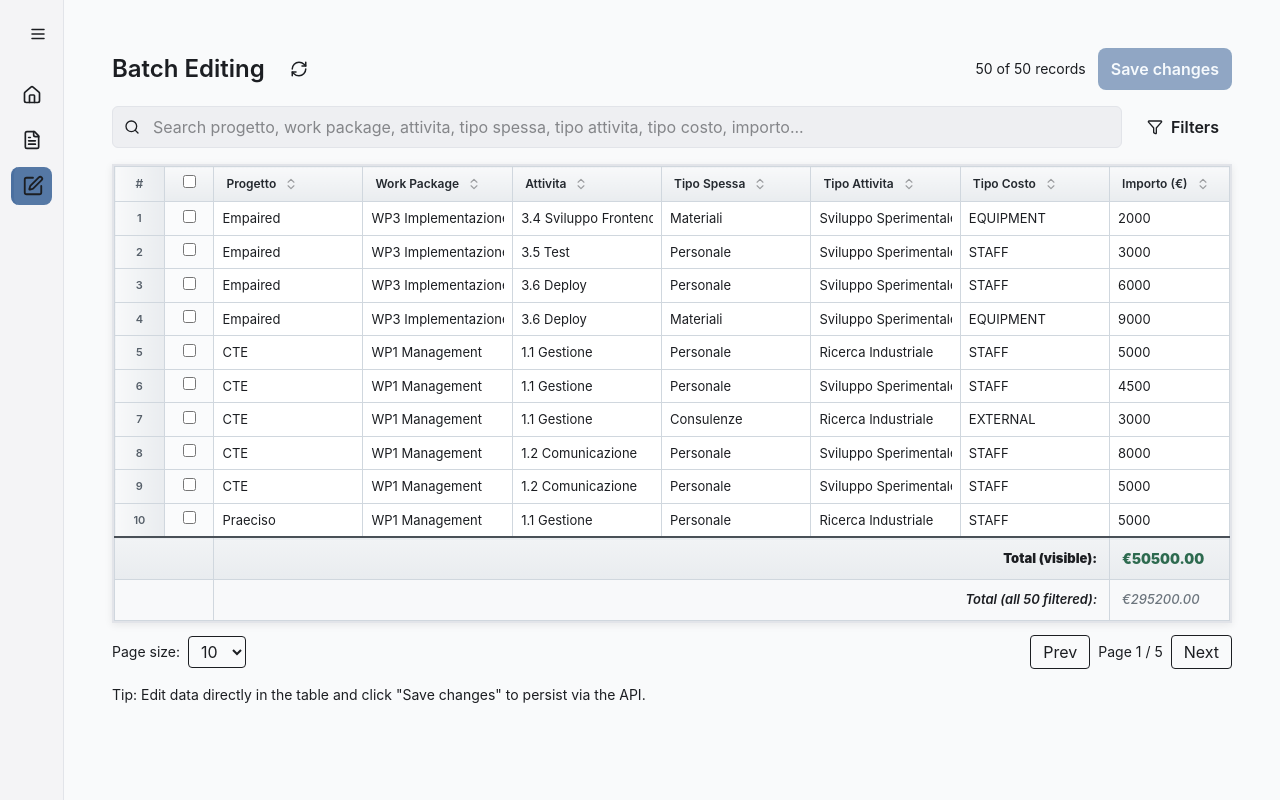
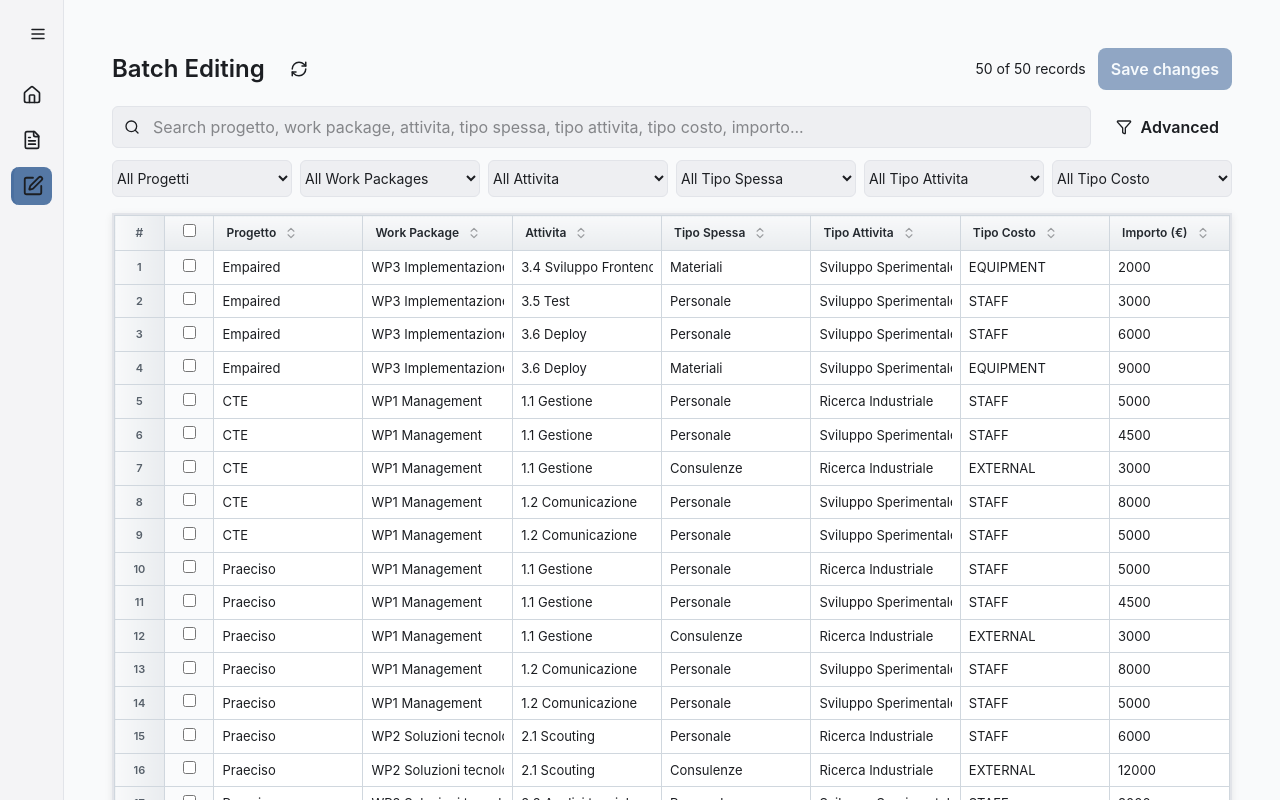
Before and after one commit to DouiriMouheb/FRONT-END-MD, a React (Vite) app: page /batch-editing in a window 1280 px wide. Shown: the top 800 px of the page. Built offline with nearby package versions, Linux system fonts and the light colour scheme.

Commit message:
added the dynamic  filter by columun

```diff
--- a/src/pages/BatchEditing.jsx
+++ b/src/pages/BatchEditing.jsx
@@ -11,7 +11,7 @@ export default function BatchEditing() {
   const [saving, setSaving] = useState(false);
   const [nextTempId, setNextTempId] = useState(1); // Counter for temporary IDs
   const [searchQuery, setSearchQuery] = useState('');
-  const [pageSize, setPageSize] = useState(10);
+  const [pageSize, setPageSize] = useState(20);
   const [currentPage, setCurrentPage] = useState(1);
   const [showDeleteModal, setShowDeleteModal] = useState(false);
   const [showFilterModal, setShowFilterModal] = useState(false);
@@ -42,6 +42,10 @@ export default function BatchEditing() {
   const [filters, setFilters] = useState({
     progetto: '',
     workPackage: '',
+    attivita: '',
+    tipoSpessa: '',
+    tipoAttivita: '',
+    tipoCosto: '',
     minImporto: '',
     maxImporto: '',
   });
@@ -91,6 +95,10 @@ export default function BatchEditing() {
     setFilters({
       progetto: '',
       workPackage: '',
+      attivita: '',
+      tipoSpessa: '',
+      tipoAttivita: '',
+      tipoCosto: '',
       minImporto: '',
       maxImporto: '',
     });
@@ -235,27 +243,40 @@ export default function BatchEditing() {
   const filteredRows = useMemo(() => {
     let filtered = [...rows];
 
-    // Apply advanced filters
+    // Apply advanced filters (but keep dirty rows visible)
     if (filters.progetto) {
-      filtered = filtered.filter(r => r.progetto === filters.progetto);
+      filtered = filtered.filter(r => r.progetto === filters.progetto || r._dirty);
     }
     if (filters.workPackage) {
-      filtered = filtered.filter(r => r.workPackage === filters.workPackage);
+      filtered = filtered.filter(r => r.workPackage === filters.workPackage || r._dirty);
+    }
+    if (filters.attivita) {
+      filtered = filtered.filter(r => r.attivita === filters.attivita || r._dirty);
+    }
+    if (filters.tipoSpessa) {
+      filtered = filtered.filter(r => r.tipoSpessa === filters.tipoSpessa || r._dirty);
+    }
+    if (filters.tipoAttivita) {
+      filtered = filtered.filter(r => r.tipoAttivita === filters.tipoAttivita || r._dirty);
+    }
+    if (filters.tipoCosto) {
+      filtered = filtered.filter(r => r.tipoCosto === filters.tipoCosto || r._dirty);
     }
     if (filters.minImporto !== '') {
-      filtered = filtered.filter(r => r.importo >= parseFloat(filters.minImporto));
+      filtered = filtered.filter(r => r.importo >= parseFloat(filters.minImporto) || r._dirty);
     }
     if (filters.maxImporto !== '') {
-      filtered = filtered.filter(r => r.importo <= parseFloat(filters.maxImporto));
+      filtered = filtered.filter(r => r.importo <= parseFloat(filters.maxImporto) || r._dirty);
     }
 
-    // Apply search query
+    // Apply search query (but keep dirty rows visible)
     const q = (searchQuery || '').toString().trim().toLowerCase();
     if (q) {
-      filtered = filtered.filter(r =>
-        [r.progetto, r.workPackage, r.attivita, r.tipoSpessa, r.tipoAttivita, r.tipoCosto, String(r.importo)]
-          .some(v => (v || '').toString().toLowerCase().includes(q))
-      );
+      filtered = filtered.filter(r => {
+        if (r._dirty) return true; // Always show dirty rows
+        return [r.progetto, r.workPackage, r.attivita, r.tipoSpessa, r.tipoAttivita, r.tipoCosto, String(r.importo)]
+          .some(v => (v || '').toString().toLowerCase().includes(q));
+      });
     }
 
     // Apply sorting
@@ -287,6 +308,18 @@ export default function BatchEditing() {
   const totalPages = Math.max(1, Math.ceil(filteredRows.length / pageSize));
   useEffect(() => { if (currentPage > totalPages) setCurrentPage(1); }, [filteredRows.length, pageSize, totalPages]);
   const visibleRows = useMemo(() => { const start = (currentPage - 1) * pageSize; return filteredRows.slice(start, start + pageSize); }, [filteredRows, currentPage, pageSize]);
+
+  // Extract unique values for filter dropdowns
+  const uniqueValues = useMemo(() => {
+    return {
+      progetto: [...new Set(rows.map(r => r.progetto).filter(Boolean))].sort(),
+      workPackage: [...new Set(rows.map(r => r.workPackage).filter(Boolean))].sort(),
+      attivita: [...new Set(rows.map(r => r.attivita).filter(Boolean))].sort(),
+      tipoSpessa: [...new Set(rows.map(r => r.tipoSpessa).filter(Boolean))].sort(),
+      tipoAttivita: [...new Set(rows.map(r => r.tipoAttivita).filter(Boolean))].sort(),
+      tipoCosto: [...new Set(rows.map(r => r.tipoCosto).filter(Boolean))].sort(),
+    };
+  }, [rows]);
 
   // Calculate sum of visible amounts
   const visibleTotal = useMemo(() => {
@@ -554,7 +587,8 @@ export default function BatchEditing() {
       </div>
 
       {/* Search and Filter Bar */}
-      <div className="mb-4 flex flex-col sm:flex-row gap-3">
+      <div className="mb-4 flex flex-col gap-3">
+        <div className="flex flex-col sm:flex-row gap-3">
           <div className="relative flex-1">
             <div className="absolute inset-y-0 left-3 flex items-center pointer-events-none">
               <Search size={16} />
@@ -569,14 +603,141 @@ export default function BatchEditing() {
           </div>
           <button
             onClick={() => setShowFilterModal(true)}
-          className="btn btn-ghost border border-border"
+            className="btn btn-ghost border border-border whitespace-nowrap"
           >
             <Filter size={16} />
-          <span>Filters</span>
-          {(filters.progetto || filters.workPackage || filters.minImporto || filters.maxImporto) && (
+            <span>Advanced</span>
+            {(filters.minImporto || filters.maxImporto) && (
               <span className="ml-1 px-2 py-0.5 bg-accent text-accent-foreground rounded-full text-xs">Active</span>
             )}
           </button>
+        </div>
+
+        {/* Quick Filter Dropdowns */}
+        <div className="grid grid-cols-2 sm:grid-cols-3 md:grid-cols-6 gap-2">
+          <select
+            value={filters.progetto}
+            onChange={e => { setFilters(f => ({ ...f, progetto: e.target.value })); setCurrentPage(1); }}
+            className="input text-sm"
+          >
+            <option value="">All Progetti</option>
+            {uniqueValues.progetto.map(val => (
+              <option key={val} value={val}>{val}</option>
+            ))}
+          </select>
+
+          <select
+            value={filters.workPackage}
+            onChange={e => { setFilters(f => ({ ...f, workPackage: e.target.value })); setCurrentPage(1); }}
+            className="input text-sm"
+          >
+            <option value="">All Work Packages</option>
+            {uniqueValues.workPackage.map(val => (
+              <option key={val} value={val}>{val}</option>
+            ))}
+          </select>
+
+          <select
+            value={filters.attivita}
+            onChange={e => { setFilters(f => ({ ...f, attivita: e.target.value })); setCurrentPage(1); }}
+            className="input text-sm"
+          >
+            <option value="">All Attivita</option>
+            {uniqueValues.attivita.map(val => (
+              <option key={val} value={val}>{val}</option>
+            ))}
+          </select>
+
+          <select
+            value={filters.tipoSpessa}
+            onChange={e => { setFilters(f => ({ ...f, tipoSpessa: e.target.value })); setCurrentPage(1); }}
+            className="input text-sm"
+          >
+            <option value="">All Tipo Spessa</option>
+            {uniqueValues.tipoSpessa.map(val => (
+              <option key={val} value={val}>{val}</option>
+            ))}
+          </select>
+
+          <select
+            value={filters.tipoAttivita}
+            onChange={e => { setFilters(f => ({ ...f, tipoAttivita: e.target.value })); setCurrentPage(1); }}
+            className="input text-sm"
+          >
+            <option value="">All Tipo Attivita</option>
+            {uniqueValues.tipoAttivita.map(val => (
+              <option key={val} value={val}>{val}</option>
+            ))}
+          </select>
+
+          <select
+            value={filters.tipoCosto}
+            onChange={e => { setFilters(f => ({ ...f, tipoCosto: e.target.value })); setCurrentPage(1); }}
+            className="input text-sm"
+          >
+            <option value="">All Tipo Costo</option>
+            {uniqueValues.tipoCosto.map(val => (
+              <option key={val} value={val}>{val}</option>
+            ))}
+          </select>
+        </div>
+
+        {/* Active Filters Indicator */}
+        {(filters.progetto || filters.workPackage || filters.attivita || filters.tipoSpessa || filters.tipoAttivita || filters.tipoCosto || filters.minImporto || filters.maxImporto) && (
+          <div className="flex items-center gap-2 text-sm">
+            <span className="text-muted-foreground">Active filters:</span>
+            <div className="flex flex-wrap gap-2">
+              {filters.progetto && (
+                <span className="px-2 py-1 bg-accent/20 text-accent rounded-md flex items-center gap-1">
+                  Progetto: {filters.progetto}
+                  <button onClick={() => setFilters(f => ({ ...f, progetto: '' }))} className="hover:text-destructive">×</button>
+                </span>
+              )}
+              {filters.workPackage && (
+                <span className="px-2 py-1 bg-accent/20 text-accent rounded-md flex items-center gap-1">
+                  WP: {filters.workPackage}
+                  <button onClick={() => setFilters(f => ({ ...f, workPackage: '' }))} className="hover:text-destructive">×</button>
+                </span>
+              )}
+              {filters.attivita && (
+                <span className="px-2 py-1 bg-accent/20 text-accent rounded-md flex items-center gap-1">
+                  Attivita: {filters.attivita}
+                  <button onClick={() => setFilters(f => ({ ...f, attivita: '' }))} className="hover:text-destructive">×</button>
+                </span>
+              )}
+              {filters.tipoSpessa && (
+                <span className="px-2 py-1 bg-accent/20 text-accent rounded-md flex items-center gap-1">
+                  Tipo Spessa: {filters.tipoSpessa}
+                  <button onClick={() => setFilters(f => ({ ...f, tipoSpessa: '' }))} className="hover:text-destructive">×</button>
+                </span>
+              )}
+              {filters.tipoAttivita && (
+                <span className="px-2 py-1 bg-accent/20 text-accent rounded-md flex items-center gap-1">
+                  Tipo Attivita: {filters.tipoAttivita}
+                  <button onClick={() => setFilters(f => ({ ...f, tipoAttivita: '' }))} className="hover:text-destructive">×</button>
+                </span>
+              )}
+              {filters.tipoCosto && (
+                <span className="px-2 py-1 bg-accent/20 text-accent rounded-md flex items-center gap-1">
+                  Tipo Costo: {filters.tipoCosto}
+                  <button onClick={() => setFilters(f => ({ ...f, tipoCosto: '' }))} className="hover:text-destructive">×</button>
+                </span>
+              )}
+              {(filters.minImporto || filters.maxImporto) && (
+                <span className="px-2 py-1 bg-accent/20 text-accent rounded-md flex items-center gap-1">
+                  Importo: €{filters.minImporto || '0'} - €{filters.maxImporto || '∞'}
+                  <button onClick={() => setFilters(f => ({ ...f, minImporto: '', maxImporto: '' }))} className="hover:text-destructive">×</button>
+                </span>
+              )}
+              <button
+                onClick={clearFilters}
+                className="px-2 py-1 text-xs text-destructive hover:bg-destructive/10 rounded-md"
+              >
+                Clear All
+              </button>
+            </div>
+          </div>
+        )}
       </div>
 
       {loading ? (
@@ -702,9 +863,9 @@ export default function BatchEditing() {
         <div className="flex items-center gap-2">
           <label className="text-sm">Page size:</label>
           <select value={pageSize} onChange={e => { setPageSize(Number(e.target.value)); setCurrentPage(1); }} className="px-2 py-1 border border-border rounded">
-            <option value={5}>5</option>
-            <option value={10}>10</option>
             <option value={20}>20</option>
+            <option value={50}>50</option>
+            <option value={100}>100</option>
           </select>
         </div>
 
@@ -739,30 +900,10 @@ export default function BatchEditing() {
       >
         <div className="py-4 space-y-4">
           <div>
-            <label className="block text-sm font-medium mb-1">Progetto</label>
-            <input
-              type="text"
-              value={filters.progetto}
-              onChange={e => setFilters(f => ({ ...f, progetto: e.target.value }))}
-              className="input w-full"
-              placeholder="Filter by progetto"
-            />
-          </div>
-
-          <div>
-            <label className="block text-sm font-medium mb-1">Work Package</label>
-            <input
-              type="text"
-              value={filters.workPackage}
-              onChange={e => setFilters(f => ({ ...f, workPackage: e.target.value }))}
-              className="input w-full"
-              placeholder="Filter by work package"
-            />
-          </div>
-
+            <h4 className="text-sm font-medium mb-3">Importo Range (€)</h4>
             <div className="grid grid-cols-2 gap-3">
               <div>
-              <label className="block text-sm font-medium mb-1">Min Importo (€)</label>
+                <label className="block text-sm font-medium mb-1">Min Importo</label>
                 <input
                   type="number"
                   step="0.01"
@@ -773,16 +914,22 @@ export default function BatchEditing() {
                 />
               </div>
               <div>
-              <label className="block text-sm font-medium mb-1">Max Importo (€)</label>
+                <label className="block text-sm font-medium mb-1">Max Importo</label>
                 <input
                   type="number"
                   step="0.01"
                   value={filters.maxImporto}
                   onChange={e => setFilters(f => ({ ...f, maxImporto: e.target.value }))}
                   className="input w-full"
-                placeholder="10000.00"
+                  placeholder="100000.00"
                 />
               </div>
+            </div>
+          </div>
+
+          <div className="text-sm text-muted-foreground pt-2 border-t border-border">
+            <p className="mb-2">💡 <strong>Quick Tip:</strong></p>
+            <p>Use the dropdown filters above the table for quick filtering by Progetto, Work Package, Attivita, Tipo Spessa, Tipo Attivita, and Tipo Costo.</p>
           </div>
         </div>
       </Modal>
```
Lines whose indentation alone changed are shown as unchanged.
